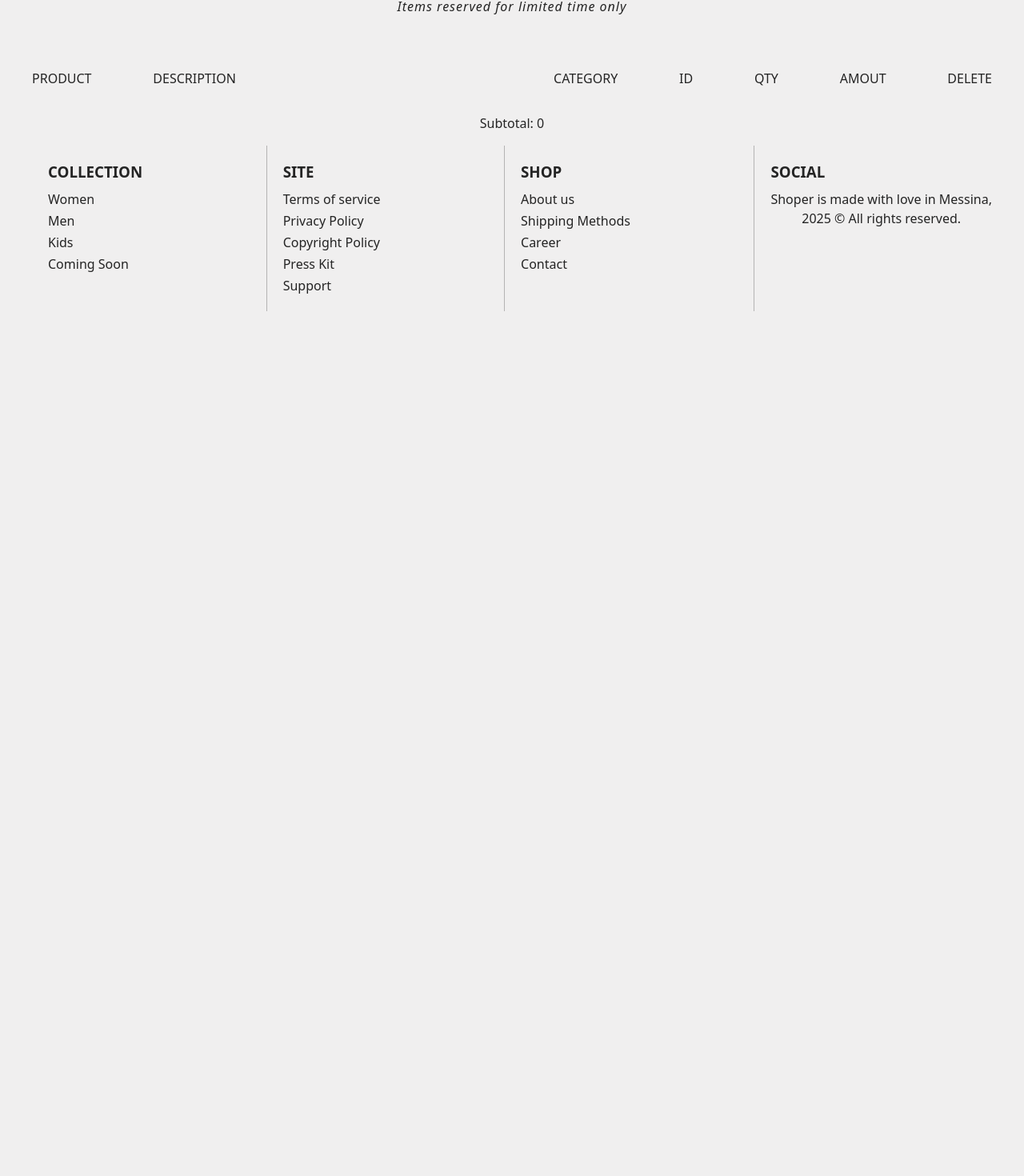
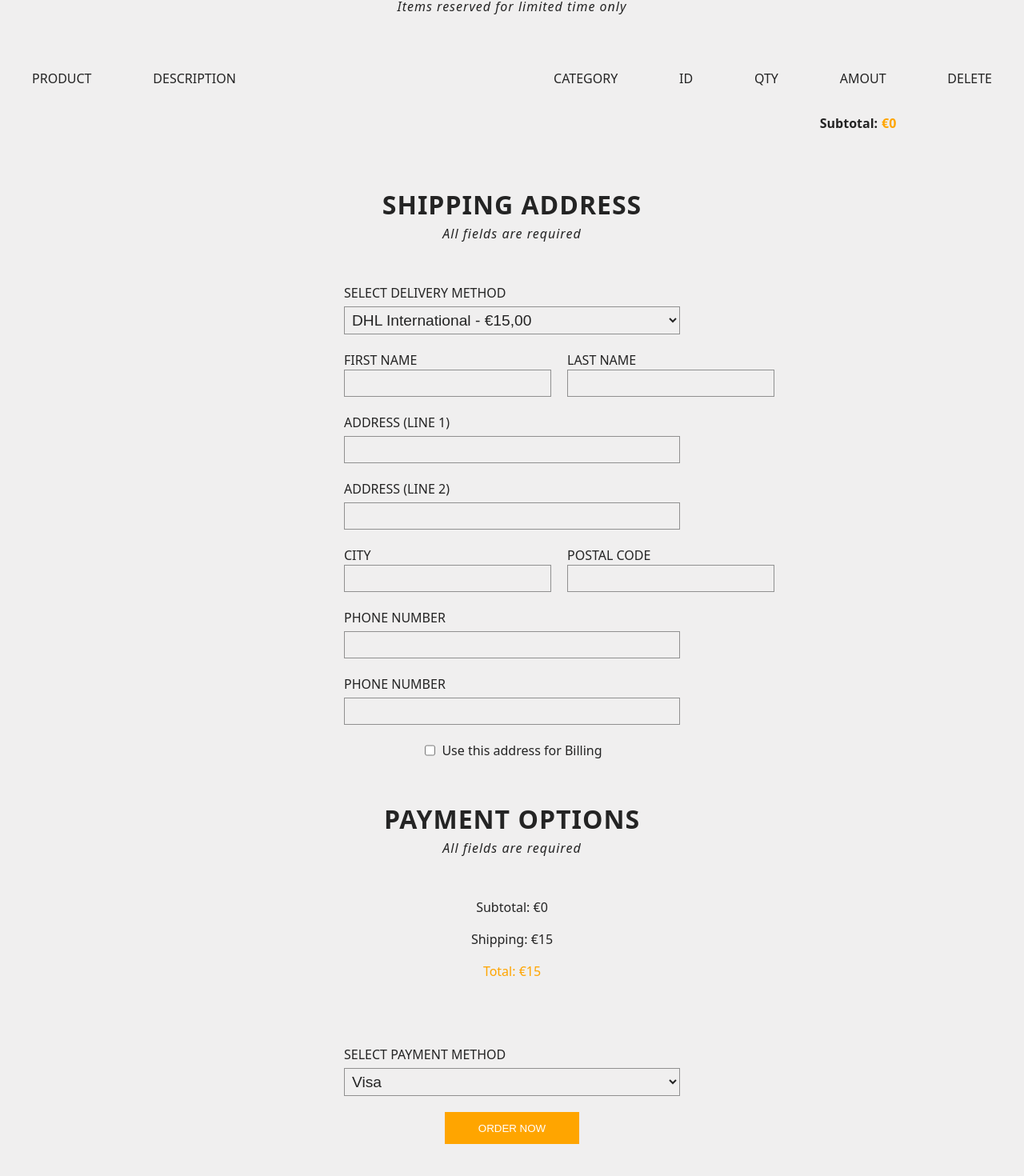
Before and after one commit to spasaLor/e-commerce-project, a React (Vite) app: page /basket in a window 1280 px wide. Shown: the part 199-1669 px from the top of the page at 80% size. Before the commit the page ends 800 px from the top, so only its background shows below. Built offline with nearby package versions, Linux system fonts and the light colour scheme.

Commit message:
finished cart page

```diff
--- a/src/components/Cart.jsx
+++ b/src/components/Cart.jsx
@@ -1,9 +1,27 @@
-import { useState } from "react";
+import { useEffect, useState } from "react";
 import { useOutletContext } from "react-router-dom";
 import "../styles/cart.css";
 
-function CartItem({item, deleteClick}){
+function CartItem({item, deleteClick, setTot,index}){
     const [qty,setQty] = useState(1);
+
+    useEffect(()=>{
+        let subtotal = item.price * qty;
+        setTot(prev => {
+            const updated = [...prev];
+            updated[index]=subtotal;
+            return updated;
+        });
+    },[qty]);
+
+    const onDelete =()=>{
+        setTot(prev => {
+            const updated = [...prev];
+            updated[index]=0;
+            return updated;
+        });
+        deleteClick();
+    }
 
     return(
         <div className="cart-item">
@@ -21,21 +39,120 @@ function CartItem({item, deleteClick}){
                 <div className="quantity">
                     <input type="num" min={1} max={5} value={qty} onChange={(e)=>setQty(e.target.value)}/>
                     <div className="qty-controls">
-                        <div onClick={()=>setQty(prev=> prev <5 ? prev+1 : prev)}>+</div>
-                        <div onClick={()=>setQty(prev=> prev === 1 ? prev : prev-1)}>-</div>
+                        <div onClick={()=>setQty(prev=> prev <5 ? prev+1 : prev)}> <p>+</p></div>
+                        <div onClick={()=>setQty(prev=> prev === 1 ? prev : prev-1)}> <p>-</p> </div>
                     </div>
                 </div>
                 <p>€{item.price}</p>
-                <p onClick={deleteClick}>X</p>
+                <p onClick={onDelete} style={{cursor:'pointer'}}>X</p>
             </div>
-
         </div>
     );
 }
 
+function Shipping({total}){
+    const [selectedShip,setSelectedShip] = useState('DHL');
+    const [selectedCost, setSelectedCost] = useState(15.00);
+    const [checked, setChecked] = useState(false);
+    const [selectedCard, setSelectedCard] = useState('visa');
+
+    return(
+        <section className="shipping">
+            <div className="top">
+                <h2>shipping address</h2>
+                <i>All fields are required</i>
+            </div>
+            <div className="form-container">
+                <form action="">
+                    <div className="form-item">
+                        <label htmlFor="delivery">Select delivery method</label>
+                        <select name="delivery" value={selectedShip} onChange={(e)=>{
+                            const sel = e.target.options[e.target.selectedIndex];
+                            const cost = parseFloat(sel.dataset.cost);
+                            setSelectedCost(cost);
+                            setSelectedShip(e.target.value);
+                            }}>
+                            <option value="DHL" data-cost={15.00}>DHL International - €15,00</option>
+                            <option value="TNT" data-cost={10.00}>TNT International - €10,00</option>
+                            <option value="Express" data-cost={25.00}>Express International - €25,00</option>
+                        </select>
+                    </div>
+                    <div className="form-item">
+                        <div className="first">
+                            <label htmlFor="first">First name</label>
+                            <input type="text" name="first" required />
+                        </div>
+                        <div className="last">
+                            <label htmlFor="last">last name</label>
+                            <input type="text" name="last" required />
+                        </div>
+                    </div>
+                    <div className="form-item">
+                        <label htmlFor="addr1">Address (line 1)</label>
+                        <input type="text" name="addr1" required />
+                    </div>
+                    <div className="form-item">
+                        <label htmlFor="addr2">Address (line 2)</label>
+                        <input type="text" name="addr2" required />
+                    </div>
+                    <div className="form-item">
+                        <div className="city">
+                            <label htmlFor="city">City</label>
+                            <input type="text" name="city" required />
+                        </div>
+                        <div className="code">
+                            <label htmlFor="post">Postal code</label>
+                            <input type="text" name="post" required />
+                        </div>
+                    </div>
+                    <div className="form-item">
+                        <label htmlFor="num">Phone number</label>
+                        <input type="num" name="num" required />
+                    </div>
+                    <div className="form-item">
+                        <label htmlFor="mail">Phone number</label>
+                        <input type="mail" name="mail" required />
+                    </div>
+                    <div className="form-item">
+                        <input type="checkbox" name="use" value={checked} onChange={()=>setChecked(!checked)} />
+                        <label htmlFor="use">Use this address for Billing</label>
+                    </div>
+                </form>
+            </div>
+            <div className="top">
+                <h2>payment options</h2>
+                <i>All fields are required</i>
+            </div>
+            <div className="resume">
+                <p>Subtotal: €{total}</p>
+                <p>Shipping: €{selectedCost}</p>
+                <p style={{color:'orange'}}>Total: €{parseFloat(total+selectedCost)}</p>
+            </div>
+            <div className="form-item" id="payment">
+                <label htmlFor="card">select payment method</label>
+                <div className="bottom">
+                    <select name="card" value={selectedCard} onChange={(e)=>setSelectedCard(e.target.value)}>
+                        <option value="visa">Visa</option>
+                        <option value="master">Mastercard</option>
+                        <option value="amex">American Express</option>
+                        <option value="paypal">Paypal</option>
+                    </select>
+                    <button type="button">order now</button>
+                </div>
+            </div>
+        </section>
+    );
+}
+
+
 export default function Cart(){
     const {cart, deleteItem} = useOutletContext();
-    const [total,setTotal] = useState(0.0);
+    const [subtotals,setSubtotals] = useState([cart.map(item => item.price)]);
+    let sum=0;
+
+    for(let n in subtotals){
+        sum+=subtotals[n];
+    }
 
     return(
         <>
@@ -58,15 +175,16 @@ export default function Cart(){
                     </div>
 
                 </div>
-                {cart.map(item =>(
-                    <CartItem item={item} deleteClick={()=>deleteItem(item)} key={item.id} setTot={setTotal} />
+                {cart.map((item,i) =>(
+                    <CartItem item={item} deleteClick={()=>deleteItem(item)} key={item.id} setTot={setSubtotals} index={i} />
                 ))}
                 <div className="bottom">
                     <div className="tot">
-                        <p>Subtotal: {total}</p>
+                        <p>Subtotal:</p> <p>€{cart.length === 0 ? 0 : sum}</p>
                     </div>
                 </div>
             </div>
+            <Shipping total={sum}/>
         </>
     );
 }
--- a/src/styles/cart.css
+++ b/src/styles/cart.css
@@ -23,13 +23,13 @@
     flex-direction: column;
 }
 
-.main-cart .top-row, .main-cart .cart-item{
+.main-cart .top-row{
     display: flex;
     justify-content: space-between;
     text-transform: uppercase;
 }
 
-.main-cart .top-row .left, .main-cart .top-row .right, .cart-item .right{
+.main-cart .top-row .left, .main-cart .top-row .right{
     display: flex;
     gap:6vw;
     align-items: center;
@@ -55,7 +55,8 @@
 
 .right .quantity{
     display: flex;
-    gap: 5px;
+    gap: 3px;
+    align-items: center;
 }
 
 .quantity input{
@@ -71,19 +72,112 @@
     display: flex;
     gap:5px;
     flex-direction: column;
-    align-items: center;
 }
 
 .qty-controls *{
     background-color: black;
     color: white;
-    width: 7px;
-    padding: 3px;
-    height: 5px;
-}
-.cart-item .left, .cart-item .right{
+    width: 10px;
+    height: 10px;
     display: flex;
     align-items: center;
-    text-transform: capitalize;
-    gap:6vw;
+    justify-content: center;
+    padding: 3px;
+    cursor: pointer;
 }
+
+.cart-item{
+    display: flex;
+    justify-content: space-between;
+    margin-bottom: 10px;
+}
+
+.cart-item .left{
+    display: flex;
+    align-items: center;
+    gap:10px;
+}
+
+.cart-item .right{
+    display: flex;
+    align-items: center;
+    width: 46%;
+    justify-content: space-around;
+    font-weight: 500;
+}
+
+.bottom{
+    text-align: right;
+    padding-right: 7vw;
+}
+
+.bottom .tot{
+    display: flex;
+    justify-content: flex-end;
+    margin-right: 30px;
+    gap:5px;
+    font-weight: 600;
+}
+.tot p:nth-child(2){
+    color: orange;
+}
+
+.form-container{
+    max-width: 35%;
+    margin: 0 auto;
+}
+
+.form-item{
+    display: flex;
+    flex-direction: column;
+    text-transform: uppercase;
+    text-align: left;
+    margin-bottom: 20px;
+    gap:5px;
+}
+
+.form-item input, .form-item select{
+    color: #242424;
+    background-color:  rgb(240, 239, 239);
+    border: 1px solid #909090;
+    padding: 5px;
+    font-size: 1.2rem;
+}
+
+.form-item .first, .form-item .last{
+    display: flex;
+    flex-direction: column;
+}
+
+.form-container .form-item:nth-child(2), .form-container .form-item:nth-child(5){
+    flex-direction: row;
+    gap:20px;
+}
+
+.form-container .form-item:last-child{
+    flex-direction: row;
+    justify-content: center;
+    text-transform: none;
+}
+
+.form-item .bottom{
+    display: flex;
+    flex-direction: column;
+    padding: 0;
+    gap:20px;
+}
+
+#payment{
+    max-width: 35%;
+    margin: 10vh auto;
+}
+
+#payment button{
+    width: 40%;
+    height: 40px;
+    margin: 0px auto;
+    background-color: orange;
+    text-transform: uppercase;
+    color: white;
+    border: none;
+}
--- a/src/styles/footer.css
+++ b/src/styles/footer.css
@@ -11,7 +11,9 @@
     gap:3px;
     padding-left: 20px;
 }
-
+#collection{
+    padding-left: 0;
+}
 #site, #shop, #social{
     border-left: 1px solid rgba(0, 0, 0, 0.252);
     padding-bottom: 20px;
```
